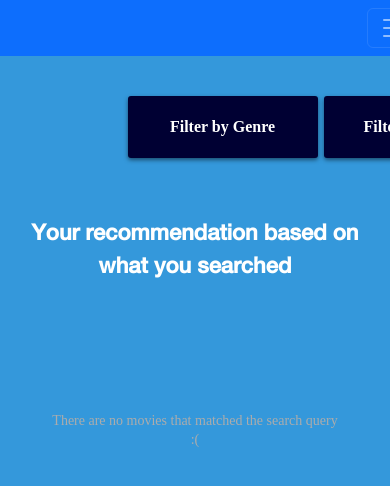
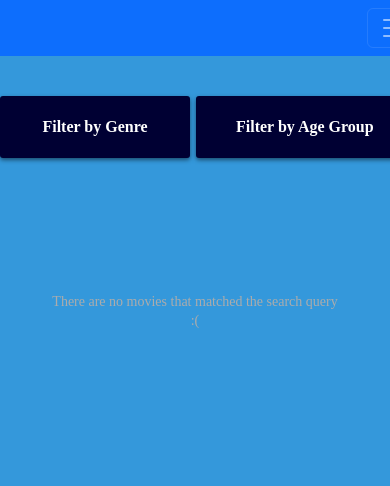
Before and after one commit to vsahni3/SHOWS4U, a Flask app: page /result in a window 390 px wide; the page is wider, and only the part inside the window is pictured. Shown: the top 486 px of that part. Run offline with Flask 2, Linux system fonts and the light colour scheme; some libraries are stand-ins or nearby versions.

Commit message:
responisve menu

```diff
--- a/app/static/css/styles.css
+++ b/app/static/css/styles.css
@@ -378,11 +378,7 @@ menuitem > menu > menuitem.hover > menu > menuitem{
    opacity: 1;
 } */
 
-.filter {
-  padding-left: 25%;
-  margin-bottom: 15%;
 
-}
 
 .anime-name:hover {
   color: #154360;
@@ -419,6 +415,7 @@ menuitem > menu > menuitem.hover > menu > menuitem{
   display: flex;
   flex: 1;
   justify-content: space-between;
+  flex-wrap: wrap;
   text-align: center;
   font-size: 17px;
   margin-left: 5%;
@@ -475,3 +472,27 @@ menuitem > menu > menuitem.hover > menu > menuitem{
   left: 94%;
 
 }
+.filter {
+  padding-left: 25%;
+  margin-bottom: 8%;
+
+}
+@media screen and (max-width: 700px) {
+  .pls {
+    width: 100%;
+  }
+  body {
+    margin: 0;
+  }
+  .nav {
+    display: grid;
+    padding: 0vw;
+    padding-top: 40px;
+    margin: 0;
+  }
+  .filter {
+    padding: 0vw;
+    width: 20px;
+
+  }
+}
--- a/app/templates/indexv2.html
+++ b/app/templates/indexv2.html
@@ -87,6 +87,7 @@
 
             <p class='feature-text searches'>{{ name[0] }}. {{ name[1] }}</p>
             {% endfor %}
+            <br><br>
           </div>
 
           <div class="col-md-4">
--- a/app/templates/queries.html
+++ b/app/templates/queries.html
@@ -37,7 +37,7 @@
        </div>
 
       <center>
-
+<div class="pls">
 <nav class="nav">
     <menu class="filter">
       <menuitem id="demo1">
@@ -83,12 +83,11 @@
     </menuitem>
     </menu>
   </nav>
+</div>
 </center>
 
       <div class="container">
          <div class="recommendations">
-            <h2 class="recommendations_header">
-            Your recommendation based on what you searched</h3>
             <div class="recommendation_list">
               {% if data %}
               {% if 3 > data|length %}
--- a/app/tools/web_scraping/searches.txt
+++ b/app/tools/web_scraping/searches.txt
@@ -1 +1 @@
-anime!|?anime basketball!|?romance action anime!|?anime!|?anime!|?anime cool mc!|?anim!|?anime gintama!|?anime like gintama!|?anime!|?anime!|?anime!|?anime badass mc!|?anime!|?anime badass mc!|?anime like sinbad!|?anime!|?anime badass mc!|?action romance anime!|?cool smart witty MC!|?anime!|?anime cool mc!|?anime!|?dungeon anime!|?demon lord anime!|?demon lord anime!|?demon lord anime!|?anime demon!|?demon lord anime!|?demon anime!|?anime!|?demon anime!|?demon lord anime!|?mao anime!|?ma-ou anime!|?demon lord isekai anime!|?demon lord isekai anime!|?demon lord isekai anime!|?anime seven mortal sins!|?anime like seven mortal sins!|?demon prod isekai anime!|?anime!|?demon lord isekai anime!|?demon lord isekai anime!|?anime!|?anime for gay people!|?anime for non-weebs!|?anime for non-lesbians!|?anime cool mc!|?anime cool mc!|?saiki k anime!|?anime like saki k!|?anime for gay people!|?anime for black people!|?anime op mc!|?hamon!|?Hamon anime!|?best anime!|?anime!|?demon lord anime!|?aa!|?One Piece!|?aa!|?
+anime!|?anime basketball!|?romance action anime!|?anime!|?anime!|?anime cool mc!|?anim!|?anime gintama!|?anime like gintama!|?anime!|?anime!|?anime!|?anime badass mc!|?anime!|?anime badass mc!|?anime like sinbad!|?anime!|?anime badass mc!|?action romance anime!|?cool smart witty MC!|?anime!|?anime cool mc!|?anime!|?dungeon anime!|?demon lord anime!|?demon lord anime!|?demon lord anime!|?anime demon!|?demon lord anime!|?demon anime!|?anime!|?demon anime!|?demon lord anime!|?mao anime!|?ma-ou anime!|?demon lord isekai anime!|?demon lord isekai anime!|?demon lord isekai anime!|?anime seven mortal sins!|?anime like seven mortal sins!|?demon prod isekai anime!|?anime!|?demon lord isekai anime!|?demon lord isekai anime!|?anime!|?anime for gay people!|?anime for non-weebs!|?anime for non-lesbians!|?anime cool mc!|?anime cool mc!|?saiki k anime!|?anime like saki k!|?anime for gay people!|?anime for black people!|?anime op mc!|?hamon!|?Hamon anime!|?best anime!|?anime!|?demon lord anime!|?aa!|?One Piece!|?aa!|?anime cool mc!|?anime!|?
```
Also changed, not shown: app/tools/web_scraping/chosen_anime.txt (+1 -1 lines).
